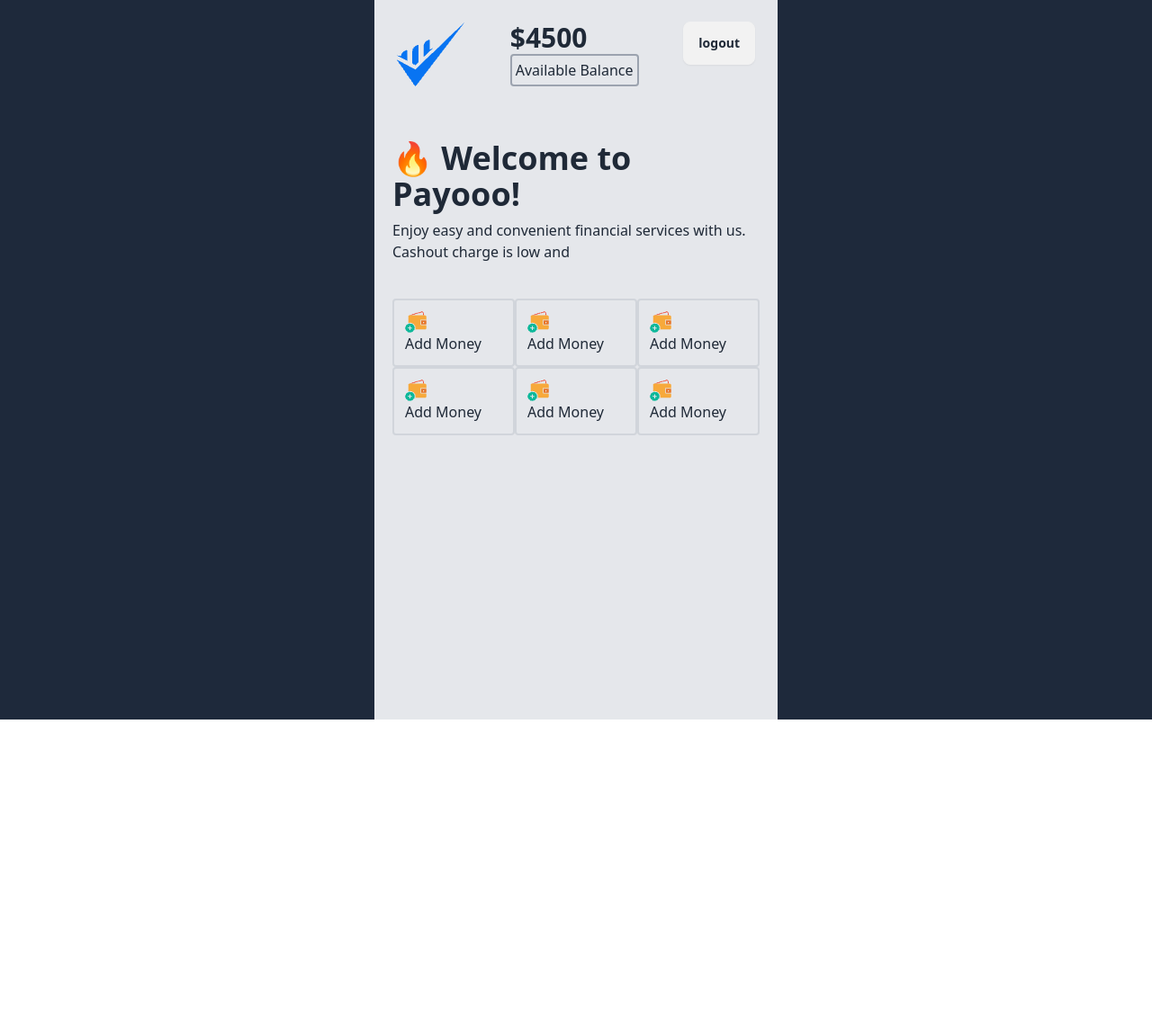
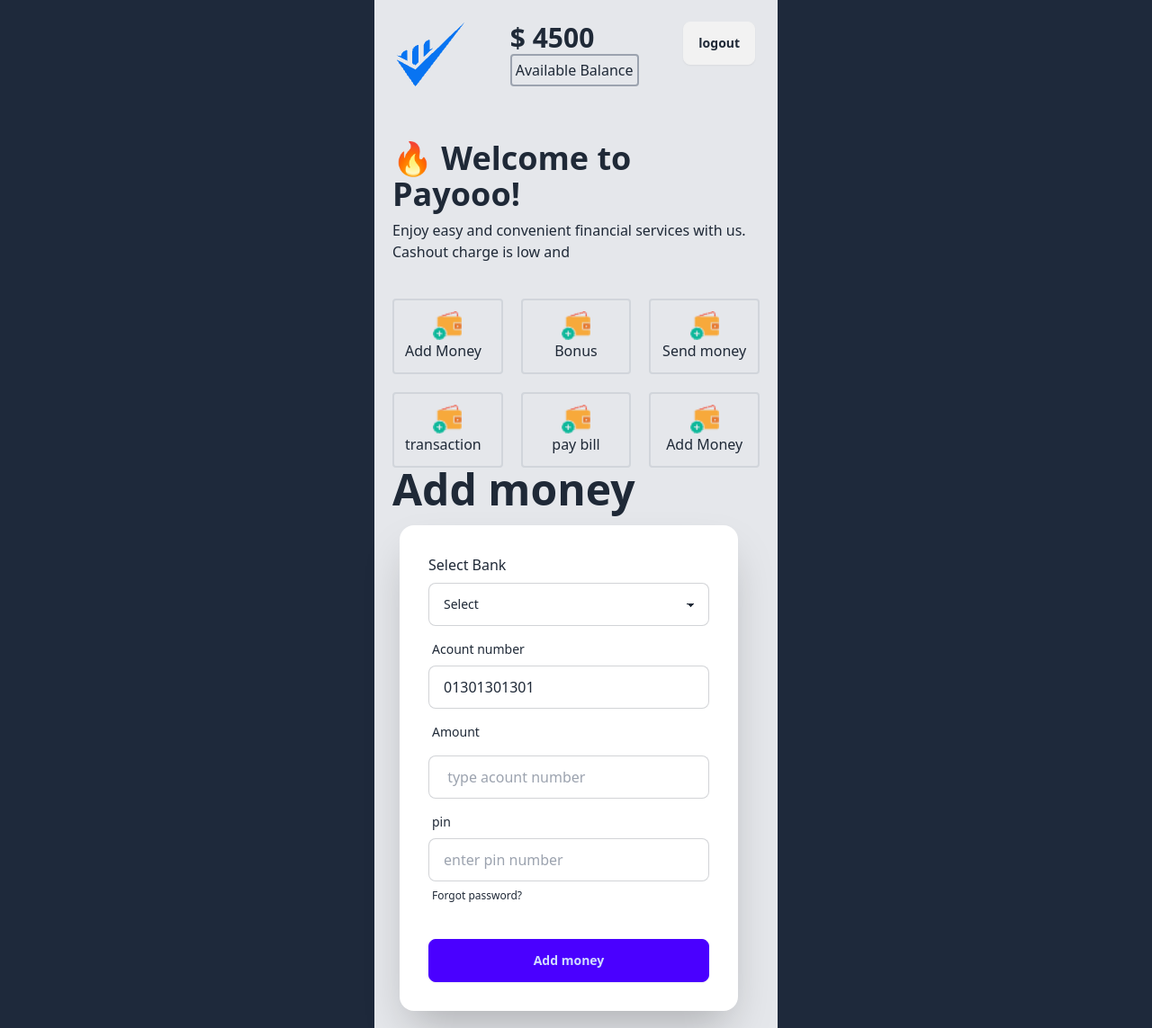
Before and after one commit to abdulalim1010/pay-bank-repo, a plain HTML site: page main.html in a window 1280 px wide. Shown: the top 1143 px of the page at 90% size. Before the commit the page ends 800 px from the top, so only its background shows below. Drawn offline with nearby package versions, Linux system fonts and the light colour scheme.

Commit message:
last time

```diff
--- /dev/null
+++ b/add-money.js
@@ -0,0 +1,18 @@
+document.getElementById('add-money').addEventListener('click', function (event) {
+  event.preventDefault();
+  const amount = document.getElementById('amount-number').value;
+  convertedAmount = parseFloat(amount);
+  const pin = document.getElementById("pin").value;
+  convertedPin = parseInt(pin);
+  const mainBalance = document.getElementById('main-balance').innerText;
+  const convertedM = parseFloat(mainBalance);
+
+
+  if (convertedPin === 1234) {
+    const sum = convertedM + convertedAmount;
+    document.getElementById('main-balance').innerText = sum;
+  }
+  else {
+    console.log('enter correct pin')
+  }
+})
--- a/main.html
+++ b/main.html
@@ -16,7 +16,7 @@
       <nav class="flex justify-around">
         <div><img src="assets/Group.png" alt=""></div>
         <div>
-          <h1 class="text-3xl font-bold">$4500</h1>
+          <h1 class="text-3xl font-bold">$ <span id="main-balance">4500</span></h1>
           <p class="border-2 border-gray-400 rounded p-1 ">Available Balance</p>
         </div>
         <div><button class="btn">logout</button></div>
@@ -24,45 +24,82 @@
       <section class="mt-10 p-5">
         <h1 class="text-4xl mb-2 font-bold">🔥 Welcome to Payooo!</h1>
         <p>Enjoy easy and convenient financial services with us. Cashout charge is low and</p>
-        <div class=" cards mt-10   grid grid-cols-3">
+        <div class=" cards mt-10   grid grid-cols-3 gap-5">
           <div class="box border-2 border-gray-300 rounded p-3  justify-center items-center  ">
-            <img src="assets/wallet1.png" alt="">
+            <img class="mx-auto w-8" src="assets/wallet1.png" alt="">
             <p>Add Money</p>
           </div>
           <div class="box border-2 border-gray-300 rounded p-3  justify-center items-center  ">
-            <img src="assets/wallet1.png" alt="">
-            <p>Add Money</p>
+            <img class="mx-auto w-8" src="assets/wallet1.png" alt="">
+            <p class="text-center">Bonus</p>
+          </div>
+          <div class="box text-center border-2 border-gray-300 rounded p-3  justify-center items-center  ">
+            <img class="mx-auto w-8" src="assets/wallet1.png" alt="">
+            <p>Send money</p>
           </div>
           <div class="box border-2 border-gray-300 rounded p-3  justify-center items-center  ">
-            <img src="assets/wallet1.png" alt="">
-            <p>Add Money</p>
+            <img class="mx-auto w-8" src="assets/wallet1.png" alt="">
+            <p>transaction</p>
           </div>
           <div class="box border-2 border-gray-300 rounded p-3  justify-center items-center  ">
-            <img src="assets/wallet1.png" alt="">
-            <p>Add Money</p>
+            <img class="mx-auto w-8" src="assets/wallet1.png" alt="">
+            <p class="text-center">pay bill</p>
           </div>
           <div class="box border-2 border-gray-300 rounded p-3  justify-center items-center  ">
-            <img src="assets/wallet1.png" alt="">
-            <p>Add Money</p>
+            <img class="mx-auto w-8" src="assets/wallet1.png" alt="">
+            <p class="text-center">Add Money</p>
           </div>
-          <div class="box border-2 border-gray-300 rounded p-3  justify-center items-center  ">
-            <img src="assets/wallet1.png" alt="">
-            <p>Add Money</p>
+        </div>
+        <h1 class="text-5xl font-bold">Add money</h1>
+        <div class="">
+          <div class="hero-content flex-col lg:flex-row-reverse">
+
+            <div class="text-center lg:text-left">
+
+
+            </div>
+            <div class="card bg-base-100 w-full max-w-sm shrink-0 shadow-2xl">
+              <form class="card-body">
+                <legend>Select Bank</legend>
+                <select class="select select-bordered w-full max-w-xs">
+                  <option disabled selected>Select</option>
+                  <option valu="Bkash">Bkash</option>
+                  <option value="Nagad">nagad</option>
+                  <option value="dbbl">Dbbl</option>
+                </select>
+                <div class="form-control">
+                  <label class="label">
+                    <span class="label-text">Acount number</span>
+                  </label>
+                  <input value="01301301301" id="acount-number" type="number" placeholder=" type acount number"
+                    class="input input-bordered" required />
+                </div>
+                <label class="label">
+                  <span class="label-text">Amount</span>
+                </label>
+                <input value="" id="amount-number" type="number" placeholder=" type acount number"
+                  class="input input-bordered" required />
+                <div value="1234" class="form-control">
+                  <label class="label">
+                    <span class="label-text">pin</span>
+                  </label>
+                  <input id="pin" type="text" placeholder="enter pin number" class="input input-bordered" required />
+                  <label class="label">
+                    <a href="#" class="label-text-alt link link-hover">Forgot password?</a>
+                  </label>
+                </div>
+                <div class="form-control mt-6">
+                  <button id="add-money" class="btn btn-primary">Add money</button>
+                </div>
+              </form>
+            </div>
           </div>
         </div>
       </section>
     </header>
   </section>
 
-
-
-
-
-
-
-
-
-
+  <script src="add-money.js"></script>
 </body>
 
 </html>
```
